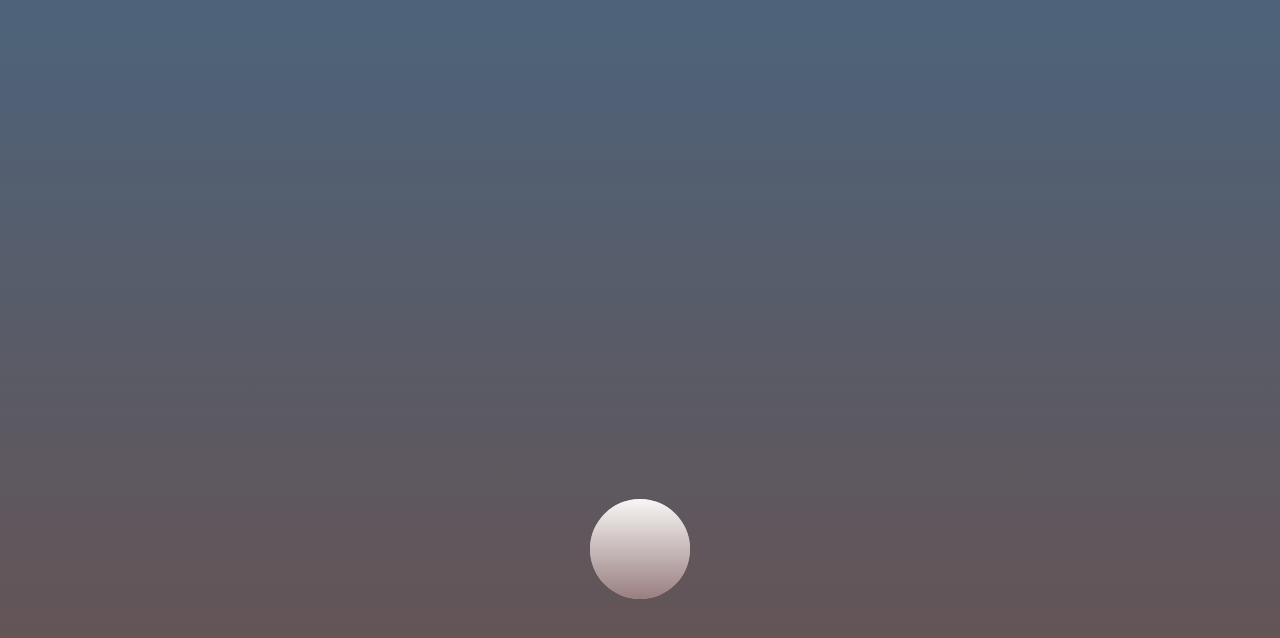
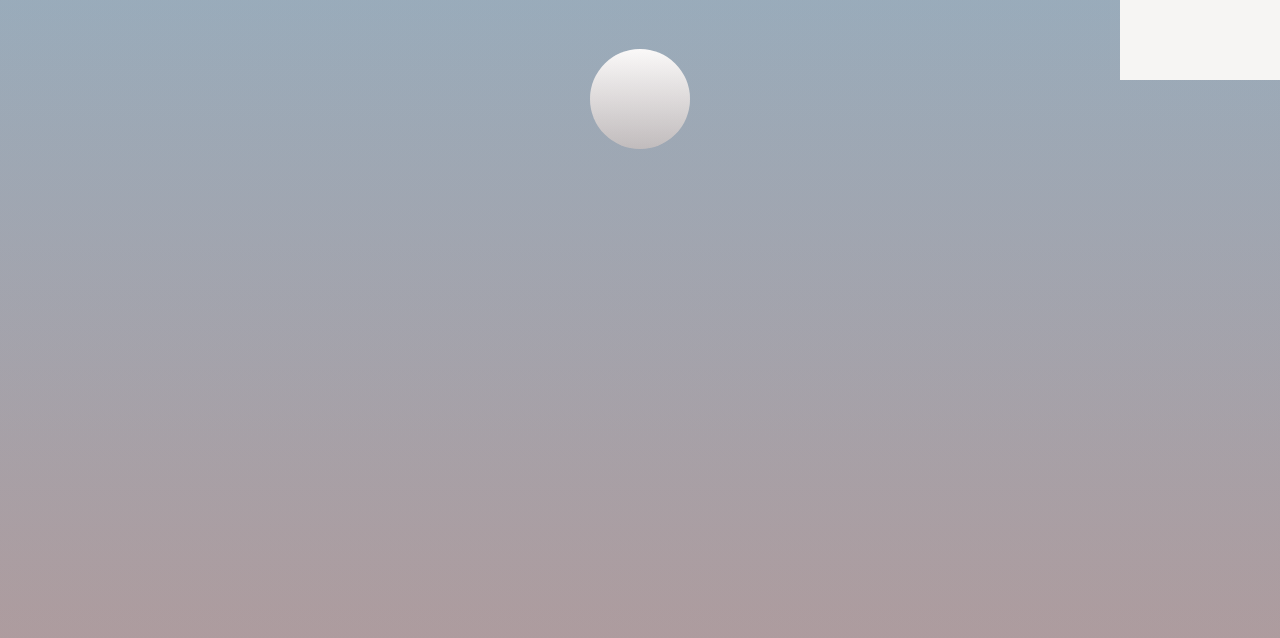
Before and after one commit to connect-dips/zen_task, a plain HTML site: page home1.html in a window 1280 px wide. Drawn offline with nearby package versions, Linux system fonts and the light colour scheme.

Commit message:
home1 changes

```diff
--- a/home1.html
+++ b/home1.html
@@ -9,6 +9,46 @@
 
         html { background-color: #9be3fe; }
         body { margin:0; text-align: center }
+        .reload-control{
+            display: inline-block;
+            position: absolute;
+            z-index: 99999;
+            width: 80px;
+            height: 80px;
+            left: 0;
+        }
+        .speed-control{
+            display: inline-block;
+            height: auto;
+            position: absolute;
+            z-index: 99999;
+            right: 0;
+        }
+        .speed-control .increase,
+        .speed-control .reduce{
+            display: inline-block;
+            width: 80px;
+            float: left;
+            height: 80px;
+            position: relative;
+            background: #f6f5f3;
+            top: 0;
+        }
+        .speed-control .reduce{
+            margin-left: 10px;
+        }
+
+        @media screen and (min-width: 1024px) and (max-width: 768px) and (orientation: landscape) {
+            html {
+                transform: rotate(-90deg);
+                transform-origin: left top;
+                width: 100vh;
+                overflow-x: hidden;
+                position: absolute;
+                top: 100%;
+                left: 0;
+            }
+        }
 
         .gradient { content: ""; height: 100%; width: 100%; position: fixed; z-index: -6; }
         .gradient.one { background-image: linear-gradient(to bottom, #afc0cd 0%, #c7acac 100%);}
@@ -34,17 +74,6 @@
             border-radius: 50%; opacity: 0;
         }
 
-        @media screen and (min-width: 1024px) and (max-width: 768px) and (orientation: landscape) {
-            html {
-                transform: rotate(-90deg);
-                transform-origin: left top;
-                width: 100vh;
-                overflow-x: hidden;
-                position: absolute;
-                top: 100%;
-                left: 0;
-            }
-        }
 
     </style>
     <script type="text/javascript" src="jquery.js"></script>
@@ -52,7 +81,11 @@
     <script type="text/javascript" src="jquery.ui.touch-punch.min.js"></script>
 </head>
 <body>
-
+<div class="reload-control"></div>
+<div class="speed-control">
+    <div class="reduce">&nbsp</div>
+    <div class="increase">&nbsp</div>
+</div>
 <div class="gradient one"></div>
 <div class="gradient two"></div>
 <div class="gradient three"></div>
@@ -64,8 +97,27 @@
 </div>
 
 <script>
+
+    let timeout = 100;
+    let step = 1;
     $( function() {
+
+        $('.reload-control').on('click', function () {
+            location.reload();
+        })
+        $('.increase').on('click', function () {
+            step++;
+        })
+        $('.reduce').on('click', function () {
+            console.log(step)
+            if(step > 1){
+                step--;
+            }
+        })
+
+        $('.speed-control').css({'height':$(window).height()})
         $( ".sun" ).draggable({
+            containment: "document",
             drag: function( event, ui ) {
                 let windowH = $(window).height();
                 let intensity = parseInt((ui.position.top/windowH)*100);
@@ -91,6 +143,7 @@
 
     } );
     let timer = null;
+
     function timerloop(point) {
         let pos = (point)?point:0;
         timer = setInterval(function () {
@@ -99,13 +152,14 @@
             let intensity = parseInt((pos/windowH)*100) + 10;
             $('.sun .two').css({'opacity': intensity/100})
             $('.gradient.five').css({'opacity': intensity/100})
-            pos = pos + 1;
+            pos = pos + step;
+
             if(pos >= $(window).height()-100){
                 clearInterval(timer);
                 timer = null;
                 timerloop()
             }
-        }, 10);
+        }, timeout);
     }
 
 </script>
```
